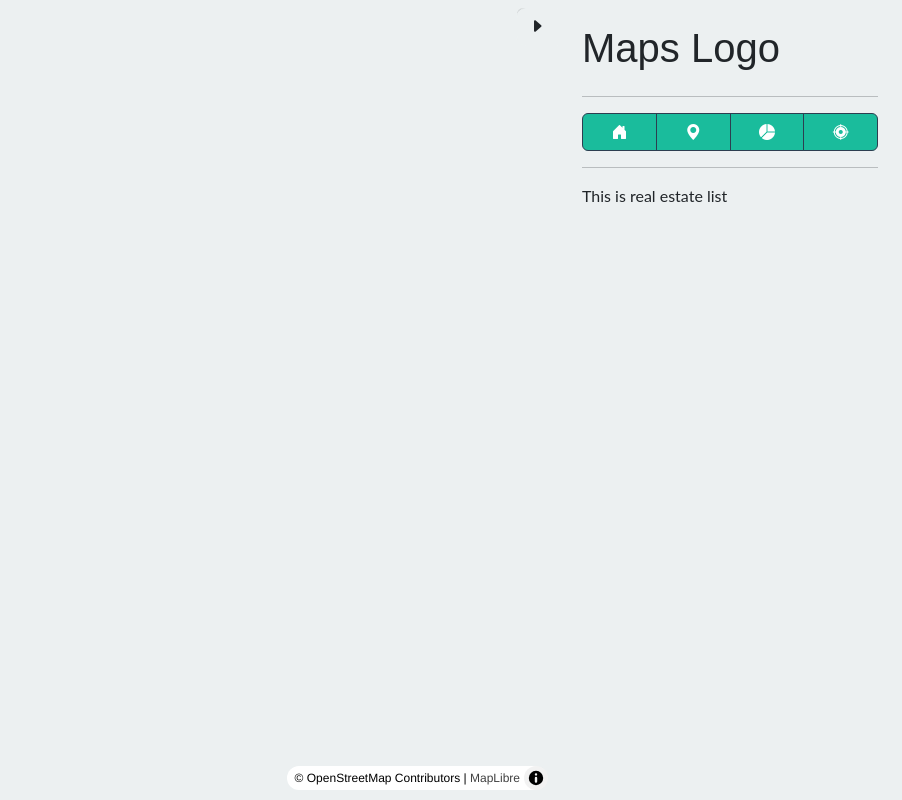
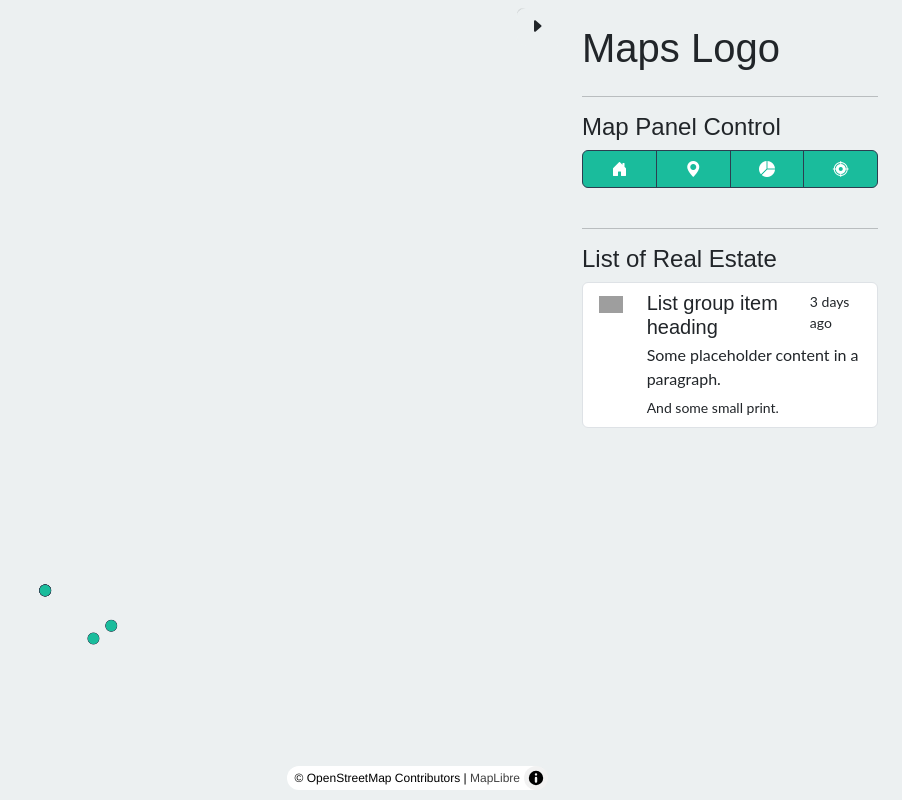
Before and after one commit to baikunip/fiverr-nftydaddy, a CodeIgniter 4 app: the page made by app/Views/map.php in a window 1280 px wide. Shown: the whole page, without its empty margins (378-1280 px from the left). Run offline with PHP 8.4 and a stand-in for CodeIgniter, Linux system fonts and the light colour scheme; the template is opened without the code that fills it, so the values that code supplies are empty; some libraries are stand-ins or nearby versions; grey boxes are pictures that could not be loaded.

Commit message:
add sample point onto the map

```diff
--- a/app/Views/components/mapjs.php
+++ b/app/Views/components/mapjs.php
@@ -29,6 +29,7 @@
                 })
             })
         }
+        // draw the map
         let map = new maplibregl.Map({
             container: 'map',
             center: [115.14083969067292,-8.393090919502285],
@@ -58,5 +59,23 @@
             },
             trackUserLocation: true
         })
-        map.addControl(geolocate);
+        map.addControl(geolocate)
+        // map on load function
+        map.on('load', () => {
+            map.addSource('real-estate', {
+                'type': 'geojson',
+                'data': datasample
+            })
+            map.addLayer({
+                'id': 'lyr-real-estate',
+                'type': 'circle',
+                'source': 'real-estate',
+                "paint": {
+                    "circle-radius": 6,
+                    "circle-color": '#1ABC9C',
+                    "circle-stroke-width": .5,
+                    "circle-stroke-color":'#2C3E50'
+                }
+            })
+        })
  </script>
--- /dev/null
+++ b/app/Views/components/mapstyle.php
@@ -0,0 +1,24 @@
+<style>
+        :root {
+            --primary: #2C3E50;
+            --secondary: #1ABC9C;
+            --neutral1:#ECF0F1;
+            --neutral2:#7F8C8D;
+            --accent1:#F39C12;
+            --accent2:#27AE60;
+            --complementary:#8E44AD;
+        }
+        body{background-color:var(--neutral1);font-family: 'Lato', sans-serif;}
+        h1, h2, h3, h4, h5, h6 {font-family: 'Montserrat', sans-serif;}
+        button, .highlight {font-family: 'Roboto', sans-serif;}
+        .control-btn{background-color:var(--secondary);border-color:var(--primary)}
+        .control-btn:hover{background-color:var(--accent1)}
+        #dashboard-container{height:100vh;width:100vw;}
+        #map{height:100%;width:100%;}
+        #side-bar-btn{position:absolute;z-index:1000;right:0;top:.5em;
+            border-top-right-radius:0;border-bottom-right-radius: 0;
+            border-top-left-radius: 10px;
+            border-bottom-left-radius: 10px;
+            background-color:var(--neutral1);border-color:var(--neutral1);
+        }
+</style>
--- a/app/Views/map.php
+++ b/app/Views/map.php
@@ -7,29 +7,7 @@
     <link href="https://cdn.jsdelivr.net/npm/bootstrap@5.3.3/dist/css/bootstrap.min.css" rel="stylesheet" integrity="sha384-QWTKZyjpPEjISv5WaRU9OFeRpok6YctnYmDr5pNlyT2bRjXh0JMhjY6hW+ALEwIH" crossorigin="anonymous">
     <link rel="stylesheet" href="https://unpkg.com/maplibre-gl/dist/maplibre-gl.css">
     <link rel="stylesheet" href="https://cdn.jsdelivr.net/npm/bootstrap-icons@1.11.3/font/bootstrap-icons.min.css">
-    <style>
-        :root {
-            --primary: #2C3E50;
-            --secondary: #1ABC9C;
-            --neutral1:#ECF0F1;
-            --neutral2:#7F8C8D;
-            --accent1:#F39C12;
-            --accent2:#27AE60;
-            --complementary:#8E44AD;
-        }
-        body{background-color:var(--neutral1);font-family: 'Lato', sans-serif;}
-        h1, h2, h3, h4, h5, h6 {font-family: 'Montserrat', sans-serif;}
-        button, .highlight {font-family: 'Roboto', sans-serif;}
-        .control-btn{background-color:var(--secondary);border-color:var(--primary)}
-        #dashboard-container{height:100vh;width:100vw;}
-        #map{height:100%;width:100%;}
-        #side-bar-btn{position:absolute;z-index:1000;right:0;top:.5em;
-            border-top-right-radius:0;border-bottom-right-radius: 0;
-            border-top-left-radius: 10px;
-            border-bottom-left-radius: 10px;
-            background-color:var(--neutral1);border-color:var(--neutral1);
-        }
-    </style>
+    <?php echo view("components/mapstyle"); ?>
 </head>
 <body>
     <div class="row" id="dashboard-container">
@@ -44,7 +22,8 @@
                     <h1>Maps Logo</h1>
                 </div>
                 <div class="col-12"><hr></div>
-                <div class="col-12 btn-group" role="group" aria-label="Basic example">
+                <div class="col-12"><h4>Map Panel Control</h4></div>
+                <div class="col-12 btn-group mb-4" role="group" aria-label="Basic example">
                     <button type="button" class="btn btn-primary control-btn" onclick="goHome()"><i class="bi bi-house-door-fill"></i></button>
                     <button type="button" class="btn btn-primary control-btn"><i class="bi bi-geo-alt-fill"></i></button>
                     <button type="button" class="btn btn-primary control-btn"><i class="bi bi-pie-chart-fill"></i></button>
@@ -52,7 +31,20 @@
                 </div>
                 <div class="col-12"><hr></div>
                 <div class="col-12">
-                    This is real estate list
+                    <h4>List of Real Estate</h4>
+                    <div id="real-estate-list" class="list-group">
+                        <a href="#" class="list-group-item list-group-item-action" aria-current="true">
+                            <div class="row">
+                                <div class="col-2"><img src="..." class="card-img-top" alt="..."></div>
+                                <div class="col-10"><div class="d-flex w-100 justify-content-between">
+                                    <h5 class="mb-1">List group item heading</h5>
+                                    <small>3 days ago</small>
+                                </div>
+                                <p class="mb-1">Some placeholder content in a paragraph.</p>
+                                <small>And some small print.</small></div>
+                            </div>
+                        </a>
+                    </div>
                 </div>
             </div>
         </div>
```
